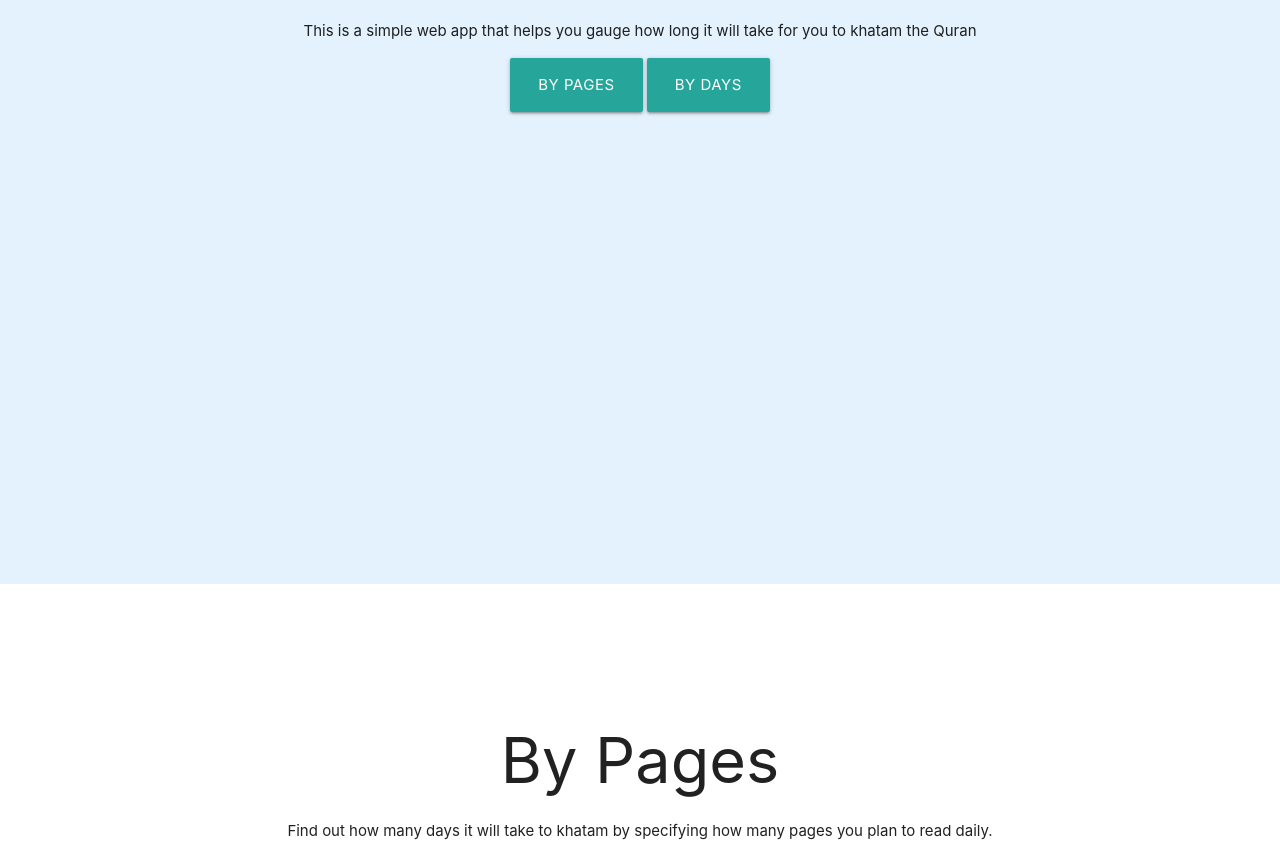
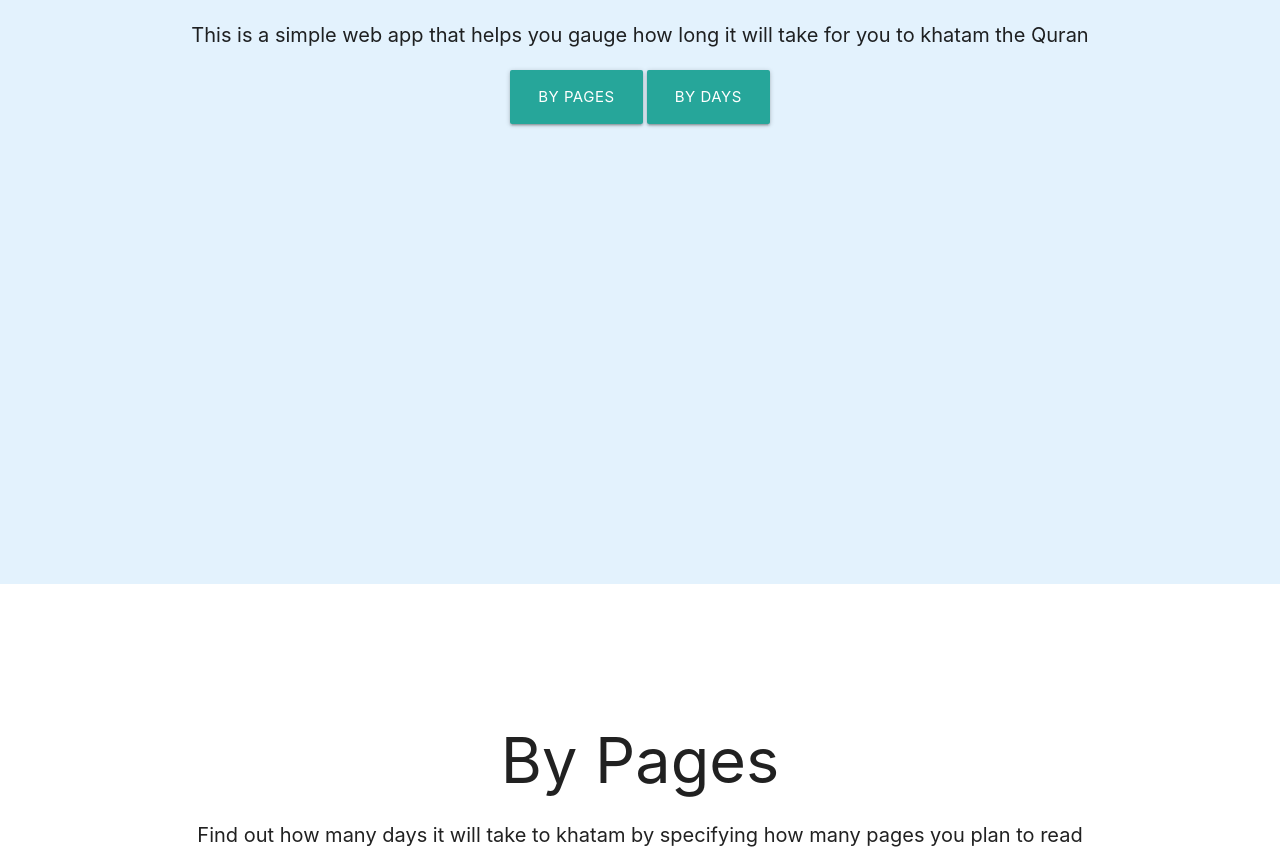
Before and after one commit to Adilah09/Khatam-Calculator, a plain HTML site: page index.html in a window 1280 px wide. Shown: the part 280-1132 px from the top of the page. Drawn offline with nearby package versions, Linux system fonts and the light colour scheme.

Commit message:
Increase Font size for id=paragraph

```diff
--- a/index.html
+++ b/index.html
@@ -24,14 +24,14 @@
 
         <div class="center-align" id="main-section">
             <h1> Khatam Calculator </h1>
-            <p>This is a simple web app that helps you gauge how long it will take for you to khatam the Quran</p>
+            <p id="paragraph">This is a simple web app that helps you gauge how long it will take for you to khatam the Quran</p>
             <a class="waves-effect waves-light btn-large" href="#pages-section">By Pages</a>
             <a class="waves-effect waves-light btn-large">By Days</a>
         </div>
 
         <div class="container center-align" id="pages-section">
             <h1>By Pages</h1>
-            <p>Find out how many days it will take to khatam by specifying how many pages you plan to read daily.</p>
+            <p id="paragraph">Find out how many days it will take to khatam by specifying how many pages you plan to read daily.</p>
             <div class="row">
                     <form class="col s12">
                       <div class="row">
--- a/styles.css
+++ b/styles.css
@@ -13,4 +13,8 @@
 
 html {
     scroll-behavior: smooth;
-  }
+}
+
+#paragraph{
+    font-size: 20px;
+}
```
